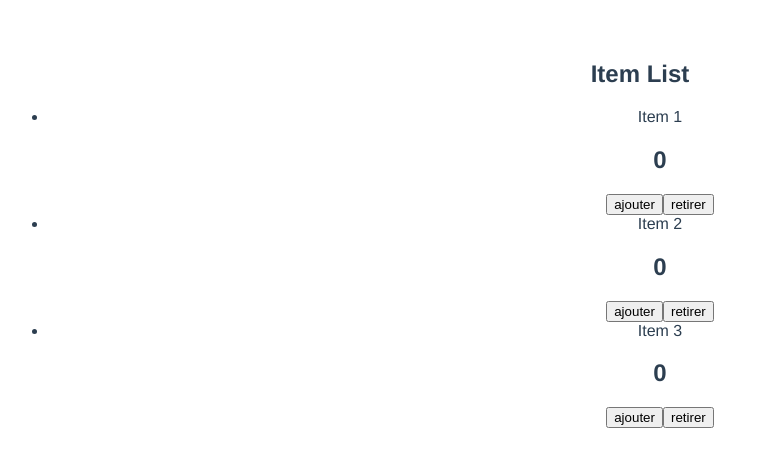
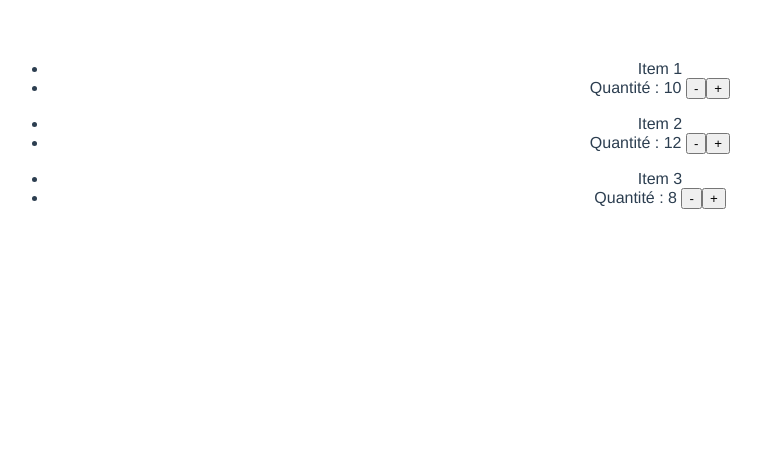
Before and after one commit to manu-cj/upvote, a Vue app: page / in a window 1280 px wide. Shown: the top 466 px of the page, without its empty margins (0-761 px from the left). Built offline with nearby package versions, Linux system fonts and the light colour scheme.

Commit message:
creation d'une gestion d'inventaire avec $emit

```diff
--- a/src/App.vue
+++ b/src/App.vue
@@ -1,6 +1,7 @@
 <template>
 <div id="app">
-  <Item-List/>
+<!--  <Item-List/>-->
+  <ParentComponent/>
 
 
 
@@ -11,12 +12,14 @@
 <script>
 
 
-import ItemList from "@/components/Item-List";
+// import ItemList from "@/components/Item-List";
 
+import ParentComponent from "@/components/ParentComponent";
 export default {
   name: 'App',
   components: {
-    ItemList,
+    ParentComponent,
+    // ItemList,
 
 
   },
--- /dev/null
+++ b/src/components/ChildComponent.vue
@@ -0,0 +1,29 @@
+<template>
+  <button @click="decrement">-</button>
+  <button @click="increment">+</button>
+</template>
+
+<script>
+export default {
+  name: "ChildComponent",
+  data() {
+    return {
+    }
+  },
+
+  methods: {
+    increment() {
+
+      this.$emit('increment');
+    },
+    decrement() {
+
+      this.$emit('decrement');
+    }
+  }
+}
+</script>
+
+<style scoped>
+
+</style>
--- a/src/components/Item-List.vue
+++ b/src/components/Item-List.vue
@@ -1,31 +1,45 @@
 <template>
   <div>
     <h2>Item List</h2>
+    <ul v-for="item in items" :key="item.id">
+      <li>{{ item.name }}</li>
+
+      <li>Quantités : {{ item.valor }}
+        <button @click="item.valor++">ajouter</button>
+        <button @click="item.valor--">retirer</button>
+      </li>
+    </ul>
+  </div>
+  <br><br>
+  <div>
+    <h2>User List</h2>
     <ul>
-     <li v-for="item in items" :key="item.id">{{ item.name }} <CounterElement/></li>
+      <li v-for="user in users" :key="user.id"> {{user.name}}</li>
     </ul>
   </div>
 
 </template>
 
 <script>
-import CounterElement from "@/components/CounterElement";
+
 
 export default {
   name: "Item-List",
   data() {
     return {
       items: [
-          {id: 1, name: 'Item 1'},
-          {id: 2, name: 'Item 2'},
-          {id: 3, name: 'Item 3'},
+        {id: 1, name: 'Item 1', valor: 10},
+        {id: 2, name: 'Item 2', valor: 12},
+        {id: 3, name: 'Item 3', valor: 8},
       ],
     }
   },
-
-  components: {
-    CounterElement,
+  props: {
+    users: {
+      type: Array,
+      required: true
     }
+  },
 
 }
 </script>
--- /dev/null
+++ b/src/components/ParentComponent.vue
@@ -0,0 +1,42 @@
+<template>
+<div>
+  <ul v-for="item in items" :key="item.id">
+    <li>{{item.name}}</li>
+    <li> Quantité : {{item.valor}} <ChildComponent @increment="handleIncrement(item.id)" @decrement="handleDecrement(item.id)"></ChildComponent></li>
+  </ul>
+</div>
+</template>
+
+<script>
+import ChildComponent from "@/components/ChildComponent";
+
+export default {
+  name: "ParentComponent",
+  components: {
+    ChildComponent
+  },
+
+  data() {
+    return {
+      items: [
+        {id: 0, name: 'Item 1', valor: 10},
+        {id: 1, name: 'Item 2', valor: 12},
+        {id: 2, name: 'Item 3', valor: 8},
+      ],
+    }
+  },
+
+  methods: {
+    handleIncrement(id) {
+      this.items[id].valor++
+    },
+    handleDecrement(id) {
+      this.items[id].valor--
+    }
+  }
+}
+</script>
+
+<style scoped>
+
+</style>
```
Lines whose indentation alone changed are shown as unchanged.
